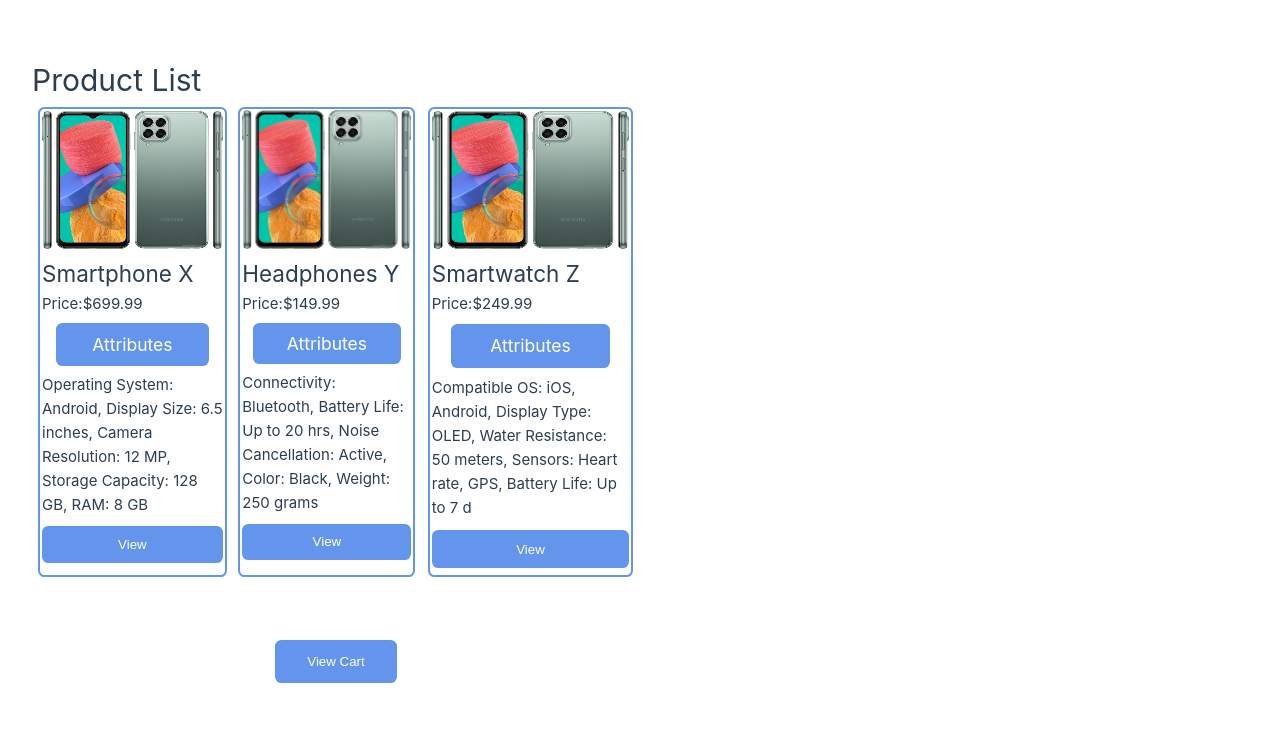
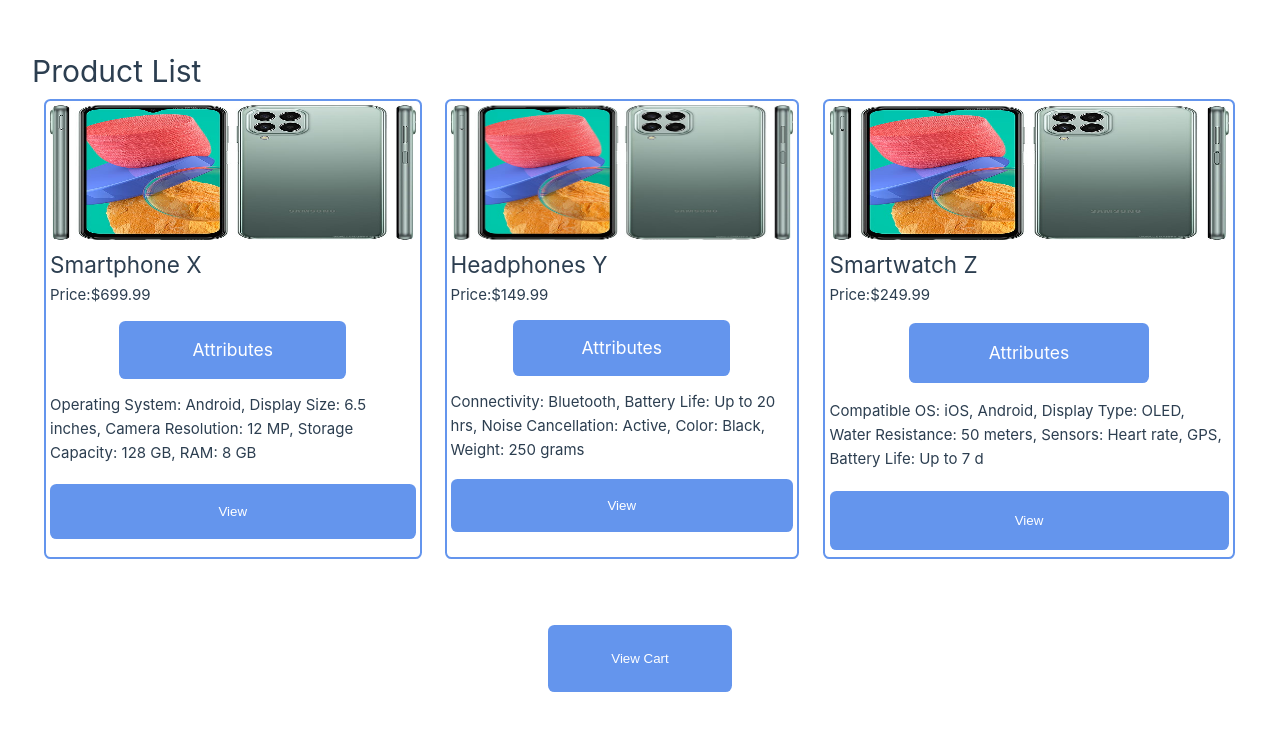
Before and after one commit to Fahad-Jawad/E-Com_web_Vue, a Vue app: page / in a window 1280 px wide. Shown: the top 730 px of the page. Built offline with nearby package versions, Linux system fonts and the light colour scheme.

Commit message:
refector: made pages full width

```diff
--- a/src/App.vue
+++ b/src/App.vue
@@ -9,6 +9,10 @@ import { RouterView } from 'vue-router'
 </template>
 
 <style>
+#app {
+  width: 100%;
+  display: flex;
+}
 header {
   line-height: 1.5;
   max-height: 100vh;
@@ -19,7 +23,7 @@ header {
 .primaryBtn {
   display: flex;
   justify-content: center;
-  margin: 10% auto;
+  margin: 5% auto;
   background-color: cornflowerblue;
   color: white;
   padding: 2% 5%;
@@ -82,8 +86,8 @@ nav a:first-of-type {
     padding: 1rem 0;
     margin-top: 1rem;
   }
-  button {
-    cursor: pointer;
-  }
+}
+button {
+  cursor: pointer;
 }
 </style>
--- a/src/components/ProductComponents/ProductCard.vue
+++ b/src/components/ProductComponents/ProductCard.vue
@@ -32,7 +32,7 @@ function viewProduct() {
   height: min-content;
   padding: 1%;
   border-radius: 0.4rem;
-  height: 470px;
+  height: 460px;
 }
 .productCard img {
   width: 100% !important;
--- a/src/views/Cart.vue
+++ b/src/views/Cart.vue
@@ -9,8 +9,10 @@
         <th>Sub Total</th>
       </tr>
       <tr v-for="item in cartData">
-        <td>{{ item.id }}</td>
+        <td>{{ item.name }}</td>
+        <td>{{ item.price }}</td>
         <td>{{ item.quantity }}</td>
+        <td>{{ item.price * item.quantity }}</td>
       </tr>
     </table>
     <h3>Total:Rs.0</h3>
@@ -34,6 +36,10 @@ td {
   border: 2px solid cornflowerblue;
   border-collapse: collapse;
   border-radius: 10px;
+  padding: 2%;
+}
+table {
+  width: 100%;
 }
 
 .topHeading {
@@ -45,5 +51,6 @@ td {
 .container {
   display: flex;
   flex-direction: column;
+  width: 100%;
 }
 </style>
--- a/src/views/ProductListPage.vue
+++ b/src/views/ProductListPage.vue
@@ -1,5 +1,5 @@
 <template>
-  <div>
+  <div class="productPage">
     <h1>Product List</h1>
     <div class="productList">
       <div v-for="product in allProducts">
@@ -33,6 +33,9 @@ onMounted(() => {
 </script>
 
 <style scoped>
+.productPage {
+  width: 100% !important;
+}
 .productList {
   display: flex;
   justify-content: space-between;
```
